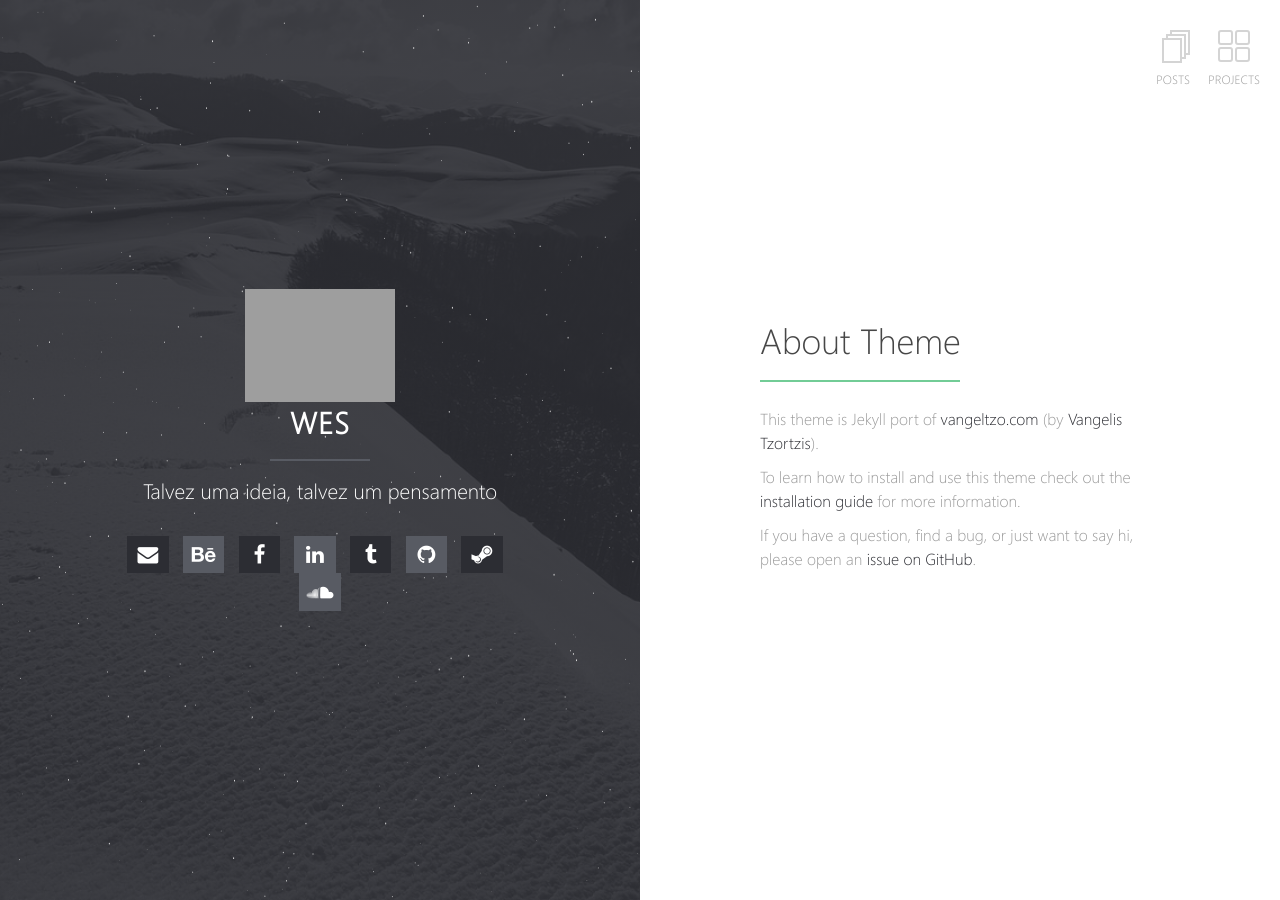
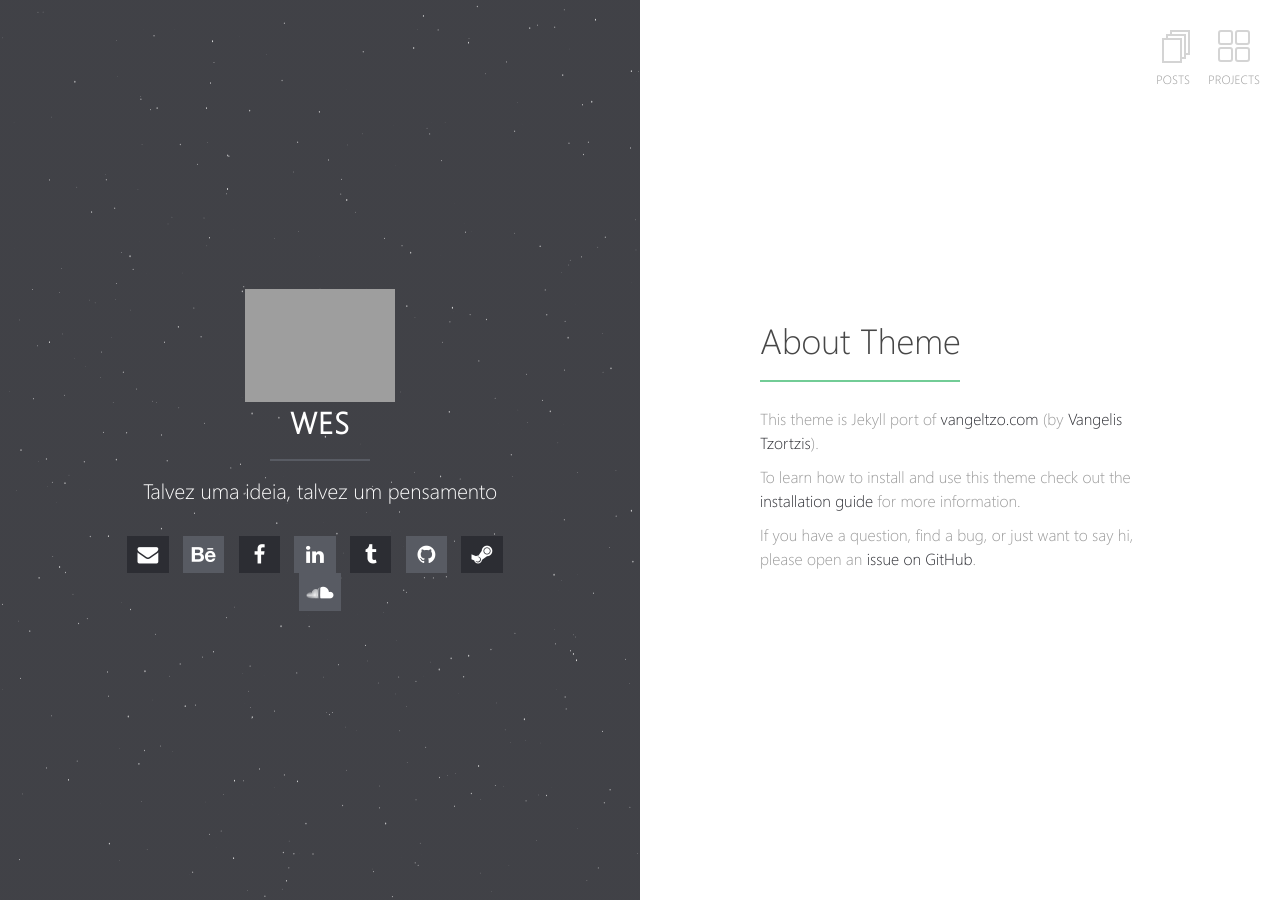
Before and after one commit to WesRabbit/WesRabbit.github.io, a Jekyll site: the page built from index.md, in a window 1280 px wide. Built offline with Jekyll 4.4.1, drawn with Linux system fonts in a browser that asks for light colours; our own code applies the rules of GitHub Pages for plain Markdown files.

Commit message:
Update _config.yml

```diff
--- a/_config.yml
+++ b/_config.yml
@@ -6,7 +6,7 @@ locale: pt_BR
 
 # Left Block Images
 background:
-  homepage: images/home.png                           # this image will be shown on homepage's left block
+  homepage: images/logobranco.png                           # this image will be shown on homepage's left block
   post-list: images/unsplash-image-10.jpg             # this image will be shown on post list page
   default-post: images/unsplash-gallery-image-3.jpg   # this image will be shown when post's front matter doesn't specify any image
 
```
